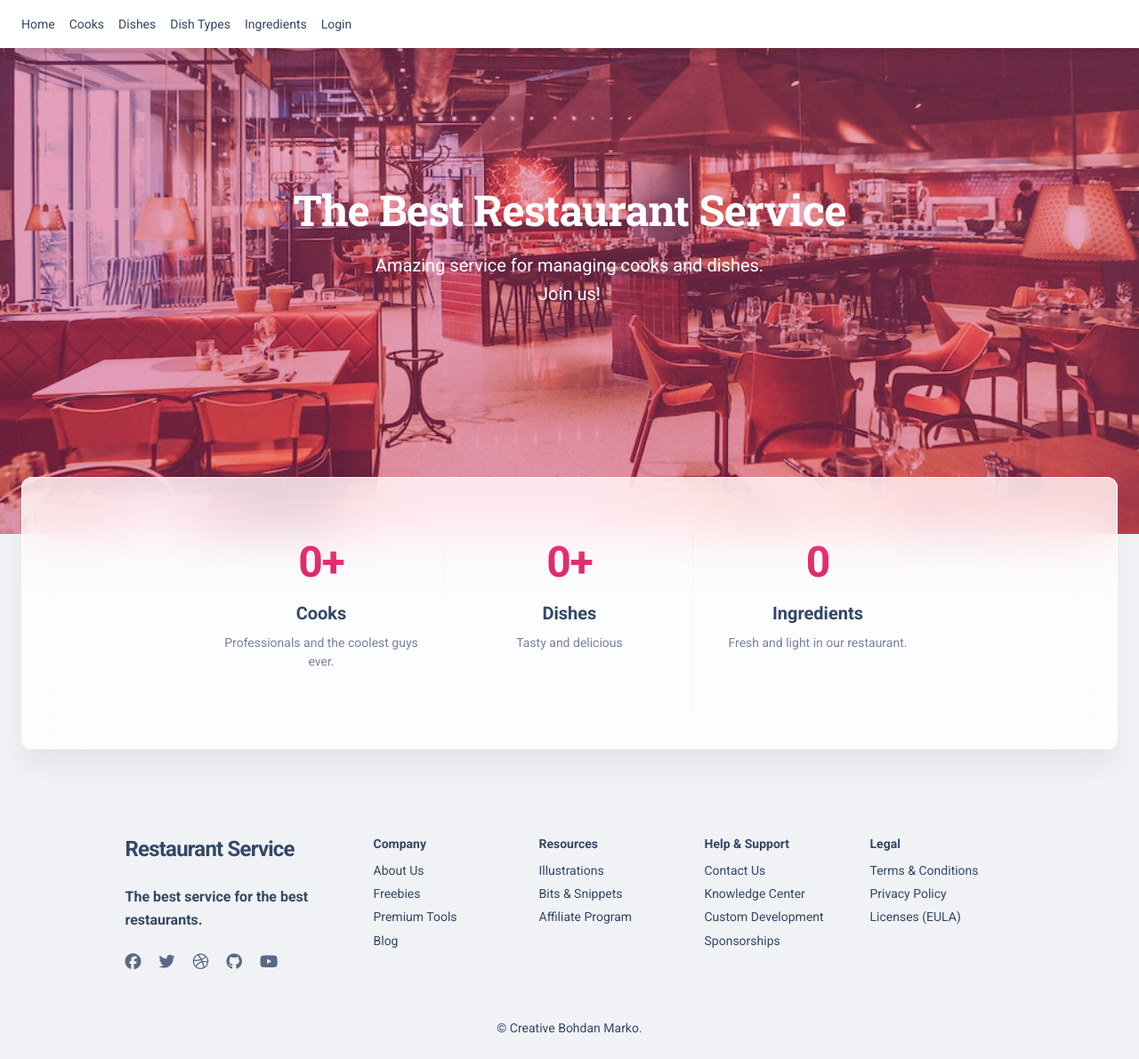
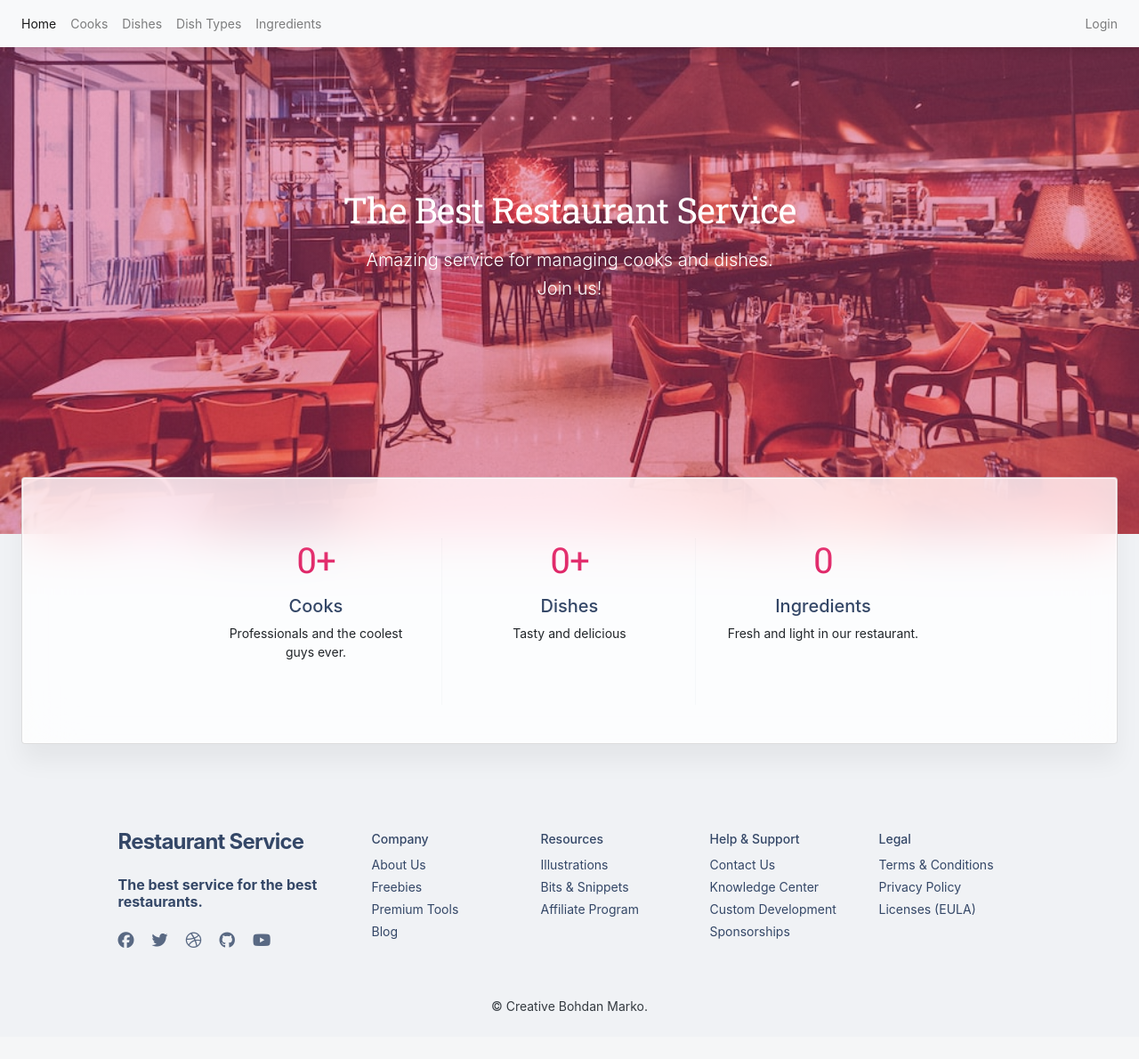
Before and after one commit to goldenuni/restaurant-kitchen-service, a Django app: page / in a window 1280 px wide. Shown: the whole page at 89% size. After the commit the page ends 1137 px from the top, so only its background shows below. Run offline with Django 4.2, Linux system fonts and the light colour scheme; data that the repository does not hold is empty; some libraries are stand-ins or nearby versions.

Commit message:
Fix the navbar of the main page

```diff
--- a/templates/includes/navigation.html
+++ b/templates/includes/navigation.html
@@ -1,6 +1,6 @@
 <nav class="navbar navbar-expand-lg navbar-light bg-light fixed-top">
   <div class="collapse navbar-collapse" id="navbarNav">
-    <ul class="navbar-nav">
+    <ul class="navbar-nav mr-auto">
       <li class="nav-item active">
         <a class="nav-link" href="{% url 'restaurant:index' %}">Home</a>
       </li>
--- a/templates/restaurant/index.html
+++ b/templates/restaurant/index.html
@@ -23,6 +23,8 @@
   <link href="https://fonts.googleapis.com/icon?family=Material+Icons+Round" rel="stylesheet">
   <!-- CSS Files -->
   <link id="pagestyle" href="{{ ASSETS_ROOT }}/css/material-kit.css?v=3.0.0" rel="stylesheet"/>
+  <link rel="stylesheet" href="https://maxcdn.bootstrapcdn.com/bootstrap/4.5.2/css/bootstrap.min.css">
+
 
 </head>
 <body class="presentation-page bg-gray-200">
```
